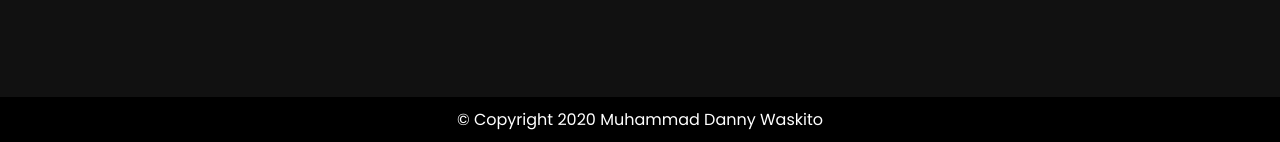
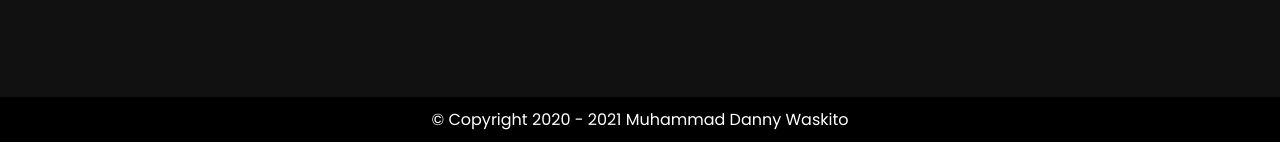
Before and after one commit to dannywaskito/dannywaskito.github.io, a plain HTML site: page index.html in a window 1280 px wide. Shown: the part 4700-4842 px from the top of the page. Drawn offline with nearby package versions, Linux system fonts and the light colour scheme.

Commit message:
Edited Index Html & Image Project

```diff
--- a/index.html
+++ b/index.html
@@ -210,7 +210,7 @@
         </div>
     </section>
     <div class="copyright">
-        &copy; Copyright 2020 Muhammad Danny Waskito
+        &copy; Copyright 2020 - 2021 Muhammad Danny Waskito
     </div>
     <!-- sticky -->
     <script type="text/javascript">
```
